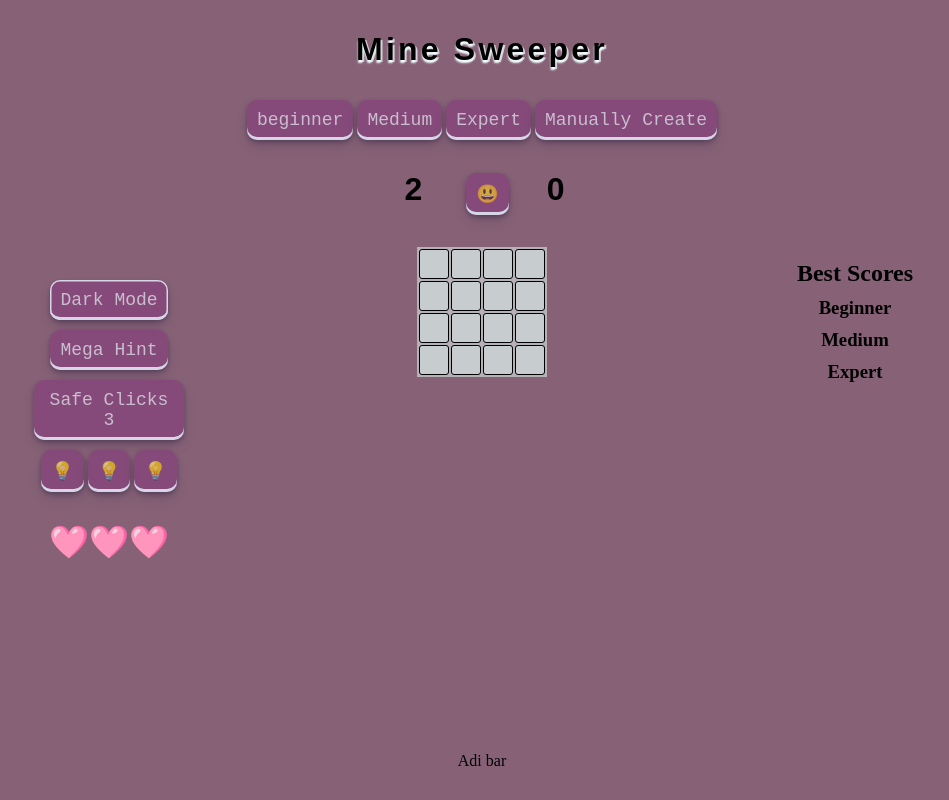
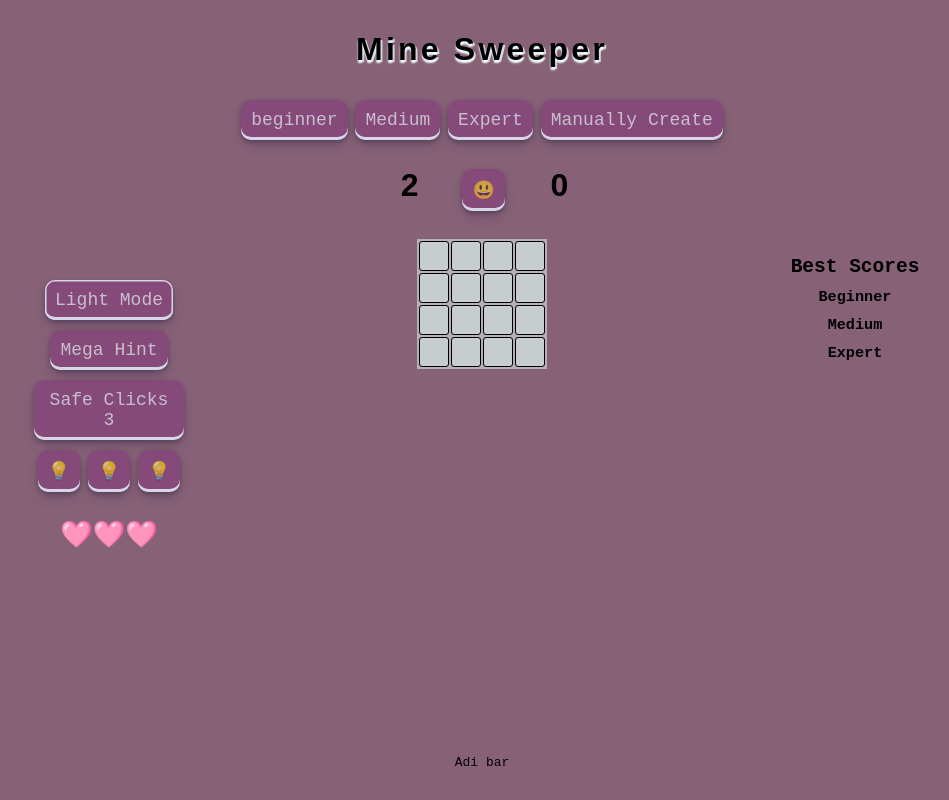
Before and after one commit to didusha/Mine-Sweeper, a plain HTML site: page index.html in a window 1280 px wide. Both pictures are taken after a click on the button "Dark Mode". Shown: the whole page, without its empty margins (158-1107 px from the left). Drawn offline with Linux system fonts and the light colour scheme.

Commit message:
Small fixes

```diff
--- a/css/main.css
+++ b/css/main.css
@@ -29,6 +29,7 @@ body {
   background-color: var(--clr-main-body);
   color: var(--clr-main-txt);
   text-align: center;
+   font-family: monospace;
 }
 
 .ld-table {
--- a/index.html
+++ b/index.html
@@ -36,7 +36,7 @@
 
 
         <div class="side-buttons">
-            <button class="btn side-btn" onclick="onDarkMode()"> Dark Mode </button>
+            <button class="btn side-btn" onclick="onDarkMode(this)"> Dark Mode </button>
             <button class="btn side-btn mega-hint" onclick="onMegaHint(this)"> Mega Hint </button>
             <button class="btn side-btn safe-click" onclick="onSafeClick(this)"> Safe Clicks <span> 3 </span></button>
             <!-- <button class="btn side-btn" onclick="onUndo()"> Undo </button> -->
--- a/js/bonus.js
+++ b/js/bonus.js
@@ -110,7 +110,7 @@ function onSafeClick(elBtn) {
 }
 
 //Dark Mode
-function onDarkMode() {
+function onDarkMode(elBtn) {
     gIsDarkMode = !gIsDarkMode
     console.log('gIsDarkMode', gIsDarkMode)
 
@@ -120,12 +120,15 @@ function onDarkMode() {
 
         changeElTextColor('.btn', 'var(--clr-dm-txt)')
         changeElBoxShadowColor('.btn', '0 0 5px var(--clr-main-box-shadow), 0 0 0 4px var(--clr-dm-txt), 0 0 0 5px var(-clr-dm-btn-bg)')
+        elBtn.innerText = 'Light Mode'
+
     } else {
         changeElBgColor('body', 'revert-layer')
         changeElBgColor('.btn', 'revert-layer')
 
         changeElTextColor('.btn', 'revert-layer')
         changeElBoxShadowColor('.btn', 'revert-layer')
+        elBtn.innerText = 'Dark Mode'
     }
 
 }
```
